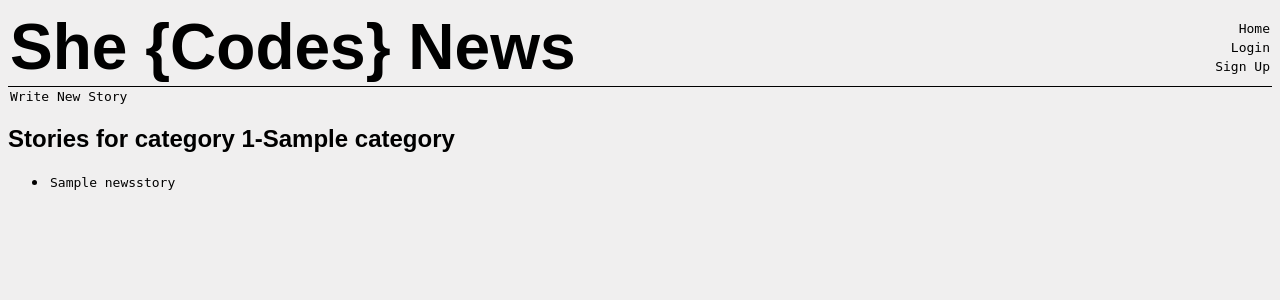
After one commit to viviannevilar/Django-project, a Django app: a page that uses she_codes_news/news/templates/news/categoryStories.html in a window 1280 px wide. The commit adds this page. Shown: the top 300 px of the page. Run offline with Django 3.2, Linux system fonts and the light colour scheme; tables that the repository leaves empty hold one stand-in row (values such as "Sample post"); parts of the project's set-up code (start-up, migrations or seed data) failed here and were passed over; some web fonts are replaced.

Commit message:
Categories detail view
Added categories detail view.

```diff
--- a/she_codes_news/news/models.py
+++ b/she_codes_news/news/models.py
@@ -25,7 +25,11 @@ class NewsStory(models.Model):
         on_delete=models.CASCADE,
         related_name='published_stories'
     )
-    category = models.ForeignKey(Category, on_delete=models.SET_NULL,null=True)
+    category = models.ForeignKey(
+        Category,
+        on_delete=models.SET_NULL,
+        null=True,
+        related_name = 'cat_stories')
 
     #def date_published(self):
     #    return self.pub_date.strftime('%B %d %Y')
--- /dev/null
+++ b/she_codes_news/news/templates/news/categoryStories.html
@@ -0,0 +1,34 @@
+{% extends "base.html" %}
+{% load static %}
+
+{% block stylesheets %}
+<link rel="stylesheet" type="text/css" href="{% static 'news/styles.css' %}">
+{% endblock %}
+
+{% block content %}
+
+    <a href="{% url 'news:newsStory' %}">Write New Story</a>
+    <h2>Stories for category {{ category }}</h2>
+
+    {% comment %} <div id="user-stories">
+        {% if stories %}
+            {% for story in stories %}
+                {% include "./storyCard.html" with story=story %}
+            {% endfor %}
+        {% else %}
+            <p>No stories are available.</p>
+        {% endif %}
+    </div> {% endcomment %}
+<ul>
+    {% if category.cat_stories.all %}
+        {% for story in category.cat_stories.all %}
+        <li>
+            <a href="{% url 'news:story' story.id %}">{{ story.title }}</a>
+        </li>
+        {% endfor %}
+    {% else %}
+        <p>No stories are available.</p>
+    {% endif %}
+</ul>
+
+{% endblock %}
--- a/she_codes_news/news/templates/news/story.html
+++ b/she_codes_news/news/templates/news/story.html
@@ -9,6 +9,9 @@
 
 <div id="story-wrapper">
     <h2>{{ story.title }}</h2>
+    {% comment %} <h4>{{ story.category.name }}</h4> {% endcomment %}
+
+    <h4><a href="{% url 'news:cat-stories' story.category.name %}">{{ story.category.name }}</a></h4>
 
     {% comment %} {% if user.is_authenticated and user.username == person.username %} {% endcomment %}
     {% if user.is_authenticated and story.author == user %}
--- a/she_codes_news/news/urls.py
+++ b/she_codes_news/news/urls.py
@@ -9,5 +9,6 @@ urlpatterns = [
     path('<int:pk>/update/', views.UpdateStoryView.as_view(), name='update-story'),
     path('add-story/', views.AddStoryView.as_view(), name='newsStory'),
     path('stories/<str:username>/', views.UserStoriesView.as_view(), name='userstories'),
+    path('stories/category/<str:slug>/', views.CategoryStoriesView.as_view(), name='cat-stories'),
     # path('stories/mine/', views.MyStoriesView.as_view(), name='mystories'),
 ]
--- a/she_codes_news/news/views.py
+++ b/she_codes_news/news/views.py
@@ -1,6 +1,6 @@
 from django.views import generic
 from django.urls import reverse_lazy
-from .models import NewsStory
+from .models import NewsStory, Category
 from .forms import StoryForm
 from users.models import CustomUser
 from django.shortcuts import get_object_or_404
@@ -55,7 +55,6 @@ class UpdateStoryView(LoginRequiredMixin, UserPassesTestMixin, generic.UpdateVie
             return True
         return False
 
-
 class UserStoriesView(generic.ListView):
     model = NewsStory
     template_name = 'news/userStories.html'
@@ -65,6 +64,25 @@ class UserStoriesView(generic.ListView):
     def get_queryset(self):
         user = get_object_or_404(CustomUser, username=self.kwargs.get('username'))
         return NewsStory.objects.filter(author=user).order_by('-pub_date')
+
+class CategoryStoriesView(generic.DetailView):
+    model = Category
+    template_name = 'news/categoryStories.html'
+    context_object_name = 'category'
+    #paginate_by = 5
+
+    def get_slug_field(self):
+        return 'name'
+
+    # def get_queryset(self):
+    #     #myquery = super().get_queryset()
+    #     return NewsStory.objects.filter(category = self.kwargs.get('id'))
+
+        #if I used self.kwarg['category'] then it would return 1-uncategorised instead of
+        # the 1 which is what the field category in NewsStory model expects. It expects the
+        #foreign key
+
+
 
 
 # class MyStoriesView(LoginRequiredMixin, generic.ListView):
```
Also changed, not shown: steps.txt (+17 -0 lines).
